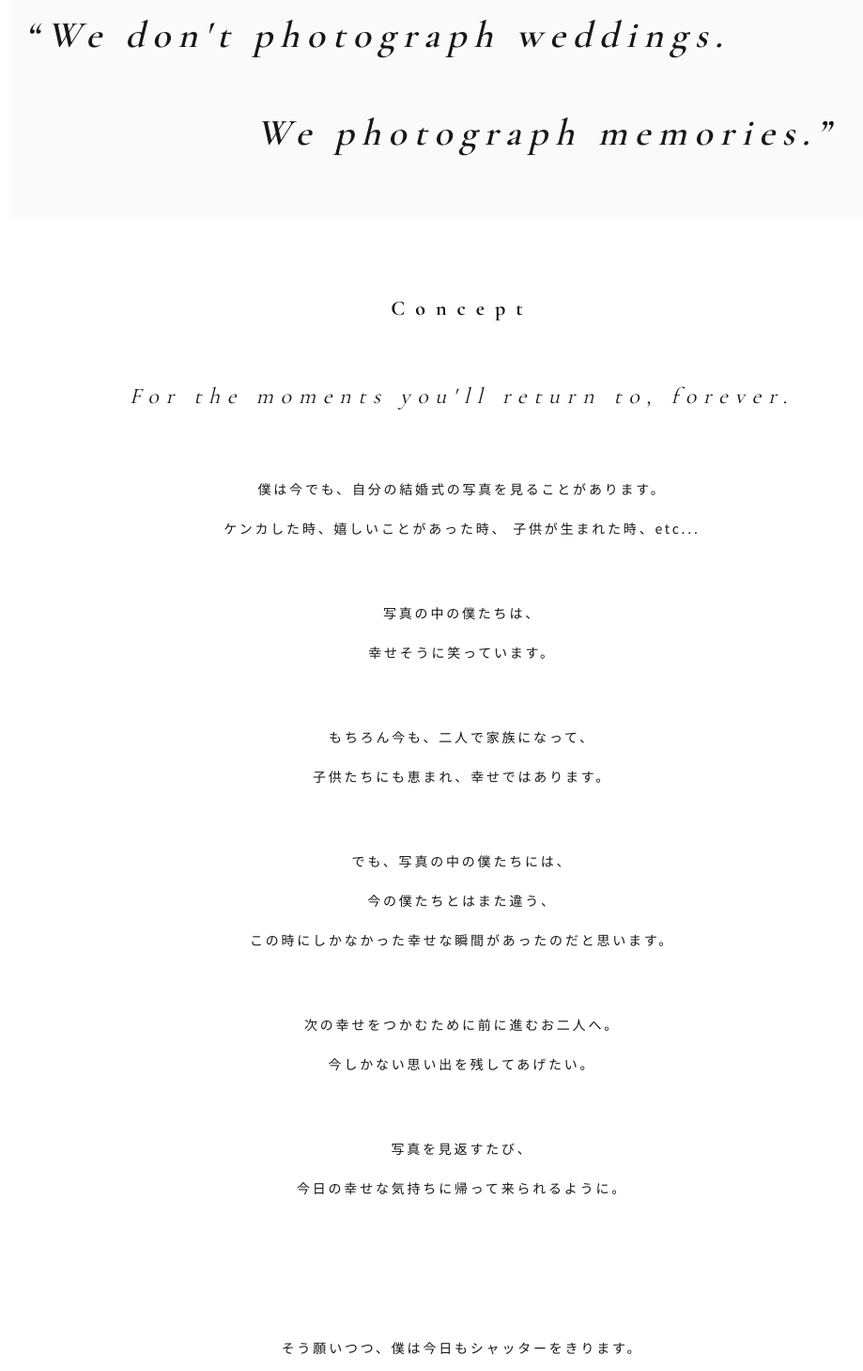
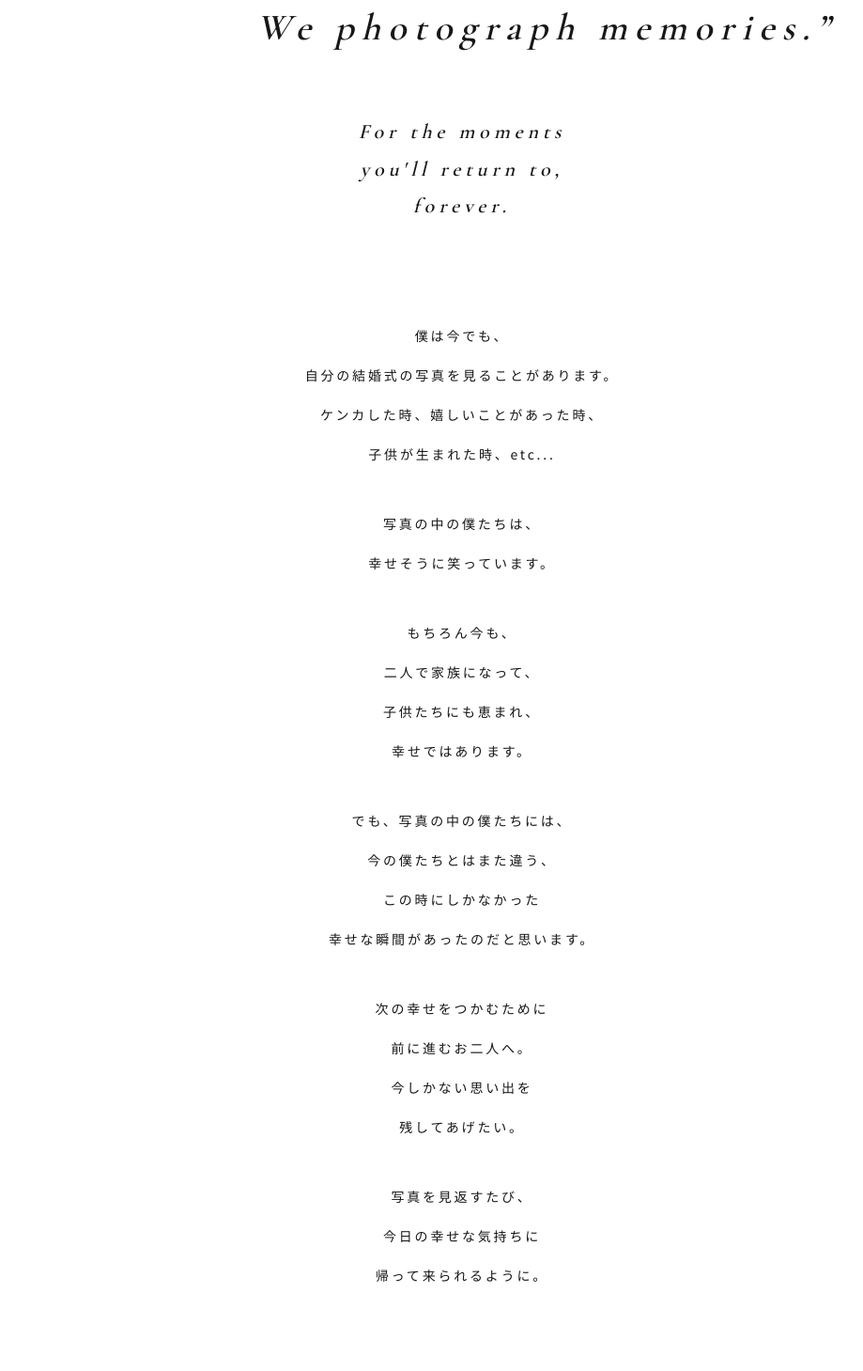
Before and after one commit to ttsukasa07-ctrl/tsukasa-photo, a Next.js app: page / in a window 1280 px wide. Shown: the part 1291-2750 px from the top of the page at 94% size, without its empty margins (148-1067 px from the left). Built offline with nearby package versions, Linux system fonts and the light colour scheme.

Commit message:
concept fix

```diff
--- a/components/Concept.tsx
+++ b/components/Concept.tsx
@@ -2,71 +2,90 @@ export default function Concept() {
   return (
     <section
       id="concept"
-      className="px-5 pb-24 pt-10 text-neutral-900 md:px-8 md:pb-32 md:pt-12"
+      className="overflow-hidden px-5 pb-24 pt-10 text-neutral-900 md:px-8 md:pb-32 md:pt-12"
     >
-      <div className="mx-auto max-w-4xl text-center">
-        <div className="-mx-5 bg-neutral-50 py-12 md:-mx-8 md:py-16">
-          <div className="mx-auto max-w-4xl">
-            <p className="font-english -translate-x-[20px] text-[26px] font-semibold italic leading-[1.5] tracking-[0.14em] md:-translate-x-[90px] md:text-[40px] md:leading-[1.4] md:tracking-[0.20em]">
+      <div className="mx-auto max-w-5xl">
+        {/* English Copy */}
+        <div className="text-center">
+          <div className="font-english text-[26px] font-semibold italic leading-[1.7] tracking-[0.14em] md:text-[40px] md:leading-[1.4] md:tracking-[0.20em]">
+            <p className="-translate-x-5 md:-translate-x-[90px]">
               “We don&apos;t photograph weddings.
             </p>
 
-            <p className="font-english mt-8 translate-x-[20px] text-[26px] font-semibold italic leading-[1.5] tracking-[0.14em] md:mt-12 md:translate-x-[90px] md:text-[40px] md:leading-[1.4] md:tracking-[0.20em]">
+            <p className="translate-x-5 md:translate-x-[90px]">
               We photograph memories.”
             </p>
           </div>
+
+          <p className="font-english mt-12 text-[18px] font-semibold italic leading-[1.9] tracking-[0.18em] md:mt-16 md:text-[22px] md:leading-[1.8] md:tracking-[0.22em]">
+            For the moments
+            <br />
+            you&apos;ll return to,
+            <br />
+            forever.
+          </p>
         </div>
 
-        <p className="section-title mt-16 md:mt-20">
-          Concept
-        </p>
-
-        <h2 className="font-english mt-10 text-[20px] italic leading-[1.8] tracking-[0.22em] md:mt-14 md:text-[24px] md:tracking-[0.32em]">
-          For the moments you&apos;ll return to, forever.
-        </h2>
-
-        <div className="mx-auto mt-10 max-w-2xl space-y-10 text-[13px] leading-[2.6] tracking-[0.12em] md:mt-14 md:space-y-12 md:text-[14px] md:leading-[3] md:tracking-[0.20em]">
-          <p>
-            僕は今でも、自分の結婚式の写真を見ることがあります。
+        {/* Japanese Copy */}
+        <div className="mx-auto mt-16 max-w-3xl text-center md:mt-24">
+          <p className="text-[13px] leading-[2.6] tracking-[0.12em] md:text-[14px] md:leading-[3] md:tracking-[0.20em]">
+            僕は今でも、
+            <br />
+            自分の結婚式の写真を見ることがあります。
             <br />
             ケンカした時、嬉しいことがあった時、
+            <br />
             子供が生まれた時、etc...
           </p>
 
-          <p>
+          <p className="mt-8 text-[13px] leading-[2.6] tracking-[0.12em] md:text-[14px] md:leading-[3] md:tracking-[0.20em]">
             写真の中の僕たちは、
             <br />
             幸せそうに笑っています。
           </p>
 
-          <p>
-            もちろん今も、二人で家族になって、
+          <p className="mt-8 text-[13px] leading-[2.6] tracking-[0.12em] md:text-[14px] md:leading-[3] md:tracking-[0.20em]">
+            もちろん今も、
             <br />
-            子供たちにも恵まれ、幸せではあります。
+            二人で家族になって、
+            <br />
+            子供たちにも恵まれ、
+            <br />
+            幸せではあります。
           </p>
 
-          <p>
+          <p className="mt-8 text-[13px] leading-[2.6] tracking-[0.12em] md:text-[14px] md:leading-[3] md:tracking-[0.20em]">
             でも、写真の中の僕たちには、
             <br />
             今の僕たちとはまた違う、
             <br />
-            この時にしかなかった幸せな瞬間があったのだと思います。
+            この時にしかなかった
+            <br />
+            幸せな瞬間があったのだと思います。
           </p>
 
-          <p>
-            次の幸せをつかむために前に進むお二人へ。
+          <p className="mt-8 text-[13px] leading-[2.6] tracking-[0.12em] md:text-[14px] md:leading-[3] md:tracking-[0.20em]">
+            次の幸せをつかむために
             <br />
-            今しかない思い出を残してあげたい。
+            前に進むお二人へ。
+            <br />
+            今しかない思い出を
+            <br />
+            残してあげたい。
           </p>
 
-          <p>
+          <p className="mt-8 text-[13px] leading-[2.6] tracking-[0.12em] md:text-[14px] md:leading-[3] md:tracking-[0.20em]">
             写真を見返すたび、
             <br />
-            今日の幸せな気持ちに帰って来られるように。
+            今日の幸せな気持ちに
+            <br />
+            帰って来られるように。
           </p>
 
-          <p className="pt-12 md:pt-20">
-            そう願いつつ、僕は今日もシャッターをきります。
+          <p className="mt-12 text-[13px] leading-[2.6] tracking-[0.12em] md:mt-20 md:text-[14px] md:leading-[3] md:tracking-[0.20em]">
+            そう願いつつ、
+            <br />
+            僕は今日もシャッターをきります。
           </p>
         </div>
       </div>
```
